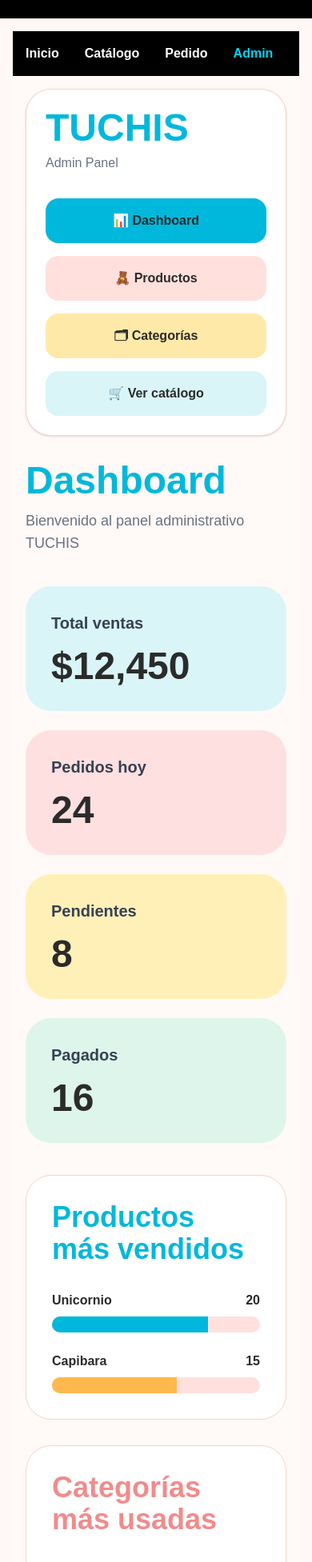
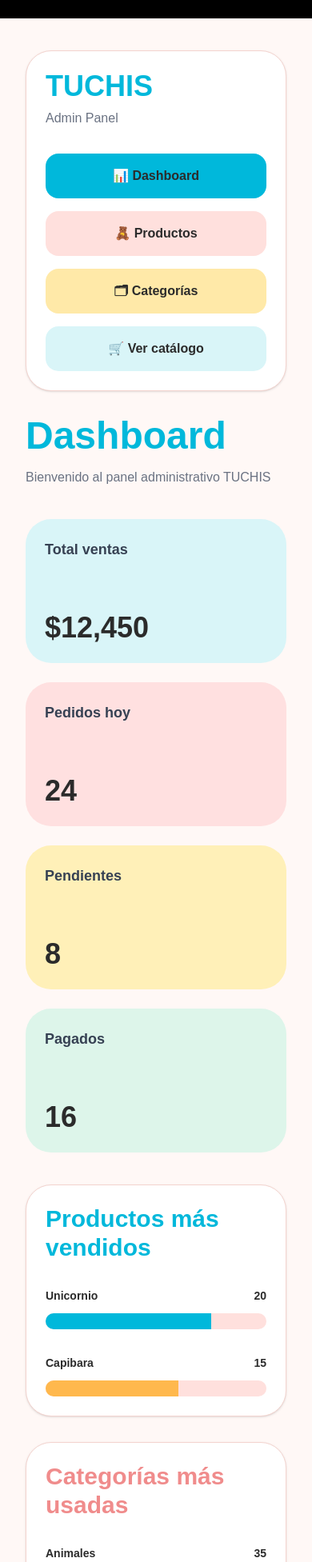
Before and after one commit to erickmd79/tuchis-system, a Next.js app: page /admin in a window 390 px wide. Shown: the part 47-2000 px from the top of the page at 80% size. Built offline with nearby package versions, Linux system fonts and the light colour scheme.

Commit message:
Fix Admin page

```diff
--- a/src/app/admin/page.tsx
+++ b/src/app/admin/page.tsx
@@ -5,61 +5,26 @@ import Link from "next/link"
 export default function AdminPage() {
 
   return (
-    <div className="min-h-screen bg-[#FFF9F7]">
 
-      {/* HEADER */}
+    <div className="w-full">
 
-      <div className="w-full bg-black text-white sticky top-0 z-50">
+      {/* MAIN CONTAINER */}
 
-        <div className="max-w-7xl mx-auto px-4 py-4 flex gap-8 overflow-x-auto">
-
-          <Link href="/">
-            <span className="font-bold whitespace-nowrap">
-              Inicio
-            </span>
-          </Link>
-
-          <Link href="/catalogo">
-            <span className="font-bold whitespace-nowrap">
-              Catálogo
-            </span>
-          </Link>
-
-          <Link href="/pedido">
-            <span className="font-bold whitespace-nowrap">
-              Pedido
-            </span>
-          </Link>
-
-          <Link href="/admin">
-            <span className="font-bold whitespace-nowrap text-cyan-400">
-              Admin
-            </span>
-          </Link>
-
-        </div>
-
-      </div>
-
-      {/* MAIN */}
-
-      <div className="max-w-7xl mx-auto p-4 md:p-8">
-
-        {/* TOP */}
+      <div className="max-w-[1400px] mx-auto px-4 md:px-8 py-6 md:py-10">
 
         <div className="flex flex-col lg:flex-row gap-8">
 
           {/* SIDEBAR */}
 
-          <aside className="w-full lg:w-[280px] flex-shrink-0">
+          <aside className="w-full lg:w-[280px] lg:flex-shrink-0">
 
-            <div className="bg-white rounded-[32px] border border-[#F4D4CF] shadow-sm p-6 sticky top-28">
+            <div className="bg-white rounded-[32px] border border-[#F4D4CF] shadow-sm p-6 lg:sticky lg:top-28">
 
-              <h1 className="text-5xl font-black text-cyan-500">
+              <h1 className="text-4xl md:text-5xl font-black text-cyan-500">
                 TUCHIS
               </h1>
 
-              <p className="text-gray-500 mt-2">
+              <p className="text-gray-500 mt-2 text-base">
                 Admin Panel
               </p>
 
@@ -67,28 +32,28 @@ export default function AdminPage() {
 
                 <Link
                   href="/admin"
-                  className="bg-cyan-500 text-white px-5 py-4 rounded-2xl font-bold text-center"
+                  className="bg-cyan-500 text-white px-5 py-4 rounded-2xl font-bold text-center hover:opacity-90 transition"
                 >
                   📊 Dashboard
                 </Link>
 
                 <Link
                   href="/admin/productos"
-                  className="bg-[#FFE0DD] text-gray-800 px-5 py-4 rounded-2xl font-bold text-center"
+                  className="bg-[#FFE0DD] text-gray-800 px-5 py-4 rounded-2xl font-bold text-center hover:opacity-90 transition"
                 >
                   🧸 Productos
                 </Link>
 
                 <Link
                   href="/admin/categorias"
-                  className="bg-[#FFE9A8] text-gray-800 px-5 py-4 rounded-2xl font-bold text-center"
+                  className="bg-[#FFE9A8] text-gray-800 px-5 py-4 rounded-2xl font-bold text-center hover:opacity-90 transition"
                 >
                   🗂 Categorías
                 </Link>
 
                 <Link
                   href="/catalogo"
-                  className="bg-[#D9F5F8] text-gray-800 px-5 py-4 rounded-2xl font-bold text-center"
+                  className="bg-[#D9F5F8] text-gray-800 px-5 py-4 rounded-2xl font-bold text-center hover:opacity-90 transition"
                 >
                   🛒 Ver catálogo
                 </Link>
@@ -103,15 +68,15 @@ export default function AdminPage() {
 
           <main className="flex-1 min-w-0">
 
-            {/* TITULO */}
+            {/* HEADER */}
 
             <div className="mb-10">
 
-              <h2 className="text-5xl md:text-7xl font-black text-cyan-500 leading-none">
+              <h2 className="text-5xl md:text-7xl font-black text-cyan-500 leading-none break-words">
                 Dashboard
               </h2>
 
-              <p className="text-gray-500 text-lg mt-3">
+              <p className="text-gray-500 text-base md:text-lg mt-4">
                 Bienvenido al panel administrativo TUCHIS
               </p>
 
@@ -119,46 +84,54 @@ export default function AdminPage() {
 
             {/* STATS */}
 
-            <div className="grid grid-cols-1 md:grid-cols-2 xl:grid-cols-4 gap-6">
+            <div className="grid grid-cols-1 sm:grid-cols-2 xl:grid-cols-4 gap-6">
 
-              <div className="rounded-[32px] p-8 bg-[#D9F5F8]">
-                <h3 className="text-gray-700 text-xl font-semibold">
+              <div className="rounded-[32px] p-6 md:p-8 bg-[#D9F5F8] min-h-[180px] flex flex-col justify-between">
+
+                <h3 className="text-gray-700 text-lg md:text-xl font-semibold">
                   Total ventas
                 </h3>
 
-                <p className="text-5xl font-black mt-4">
+                <p className="text-4xl md:text-5xl font-black mt-6">
                   $12,450
                 </p>
+
               </div>
 
-              <div className="rounded-[32px] p-8 bg-[#FFE0E0]">
-                <h3 className="text-gray-700 text-xl font-semibold">
+              <div className="rounded-[32px] p-6 md:p-8 bg-[#FFE0E0] min-h-[180px] flex flex-col justify-between">
+
+                <h3 className="text-gray-700 text-lg md:text-xl font-semibold">
                   Pedidos hoy
                 </h3>
 
-                <p className="text-5xl font-black mt-4">
+                <p className="text-4xl md:text-5xl font-black mt-6">
                   24
                 </p>
+
               </div>
 
-              <div className="rounded-[32px] p-8 bg-[#FFF0B8]">
-                <h3 className="text-gray-700 text-xl font-semibold">
+              <div className="rounded-[32px] p-6 md:p-8 bg-[#FFF0B8] min-h-[180px] flex flex-col justify-between">
+
+                <h3 className="text-gray-700 text-lg md:text-xl font-semibold">
                   Pendientes
                 </h3>
 
-                <p className="text-5xl font-black mt-4">
+                <p className="text-4xl md:text-5xl font-black mt-6">
                   8
                 </p>
+
               </div>
 
-              <div className="rounded-[32px] p-8 bg-[#DDF5EA]">
-                <h3 className="text-gray-700 text-xl font-semibold">
+              <div className="rounded-[32px] p-6 md:p-8 bg-[#DDF5EA] min-h-[180px] flex flex-col justify-between">
+
+                <h3 className="text-gray-700 text-lg md:text-xl font-semibold">
                   Pagados
                 </h3>
 
-                <p className="text-5xl font-black mt-4">
+                <p className="text-4xl md:text-5xl font-black mt-6">
                   16
                 </p>
+
               </div>
 
             </div>
@@ -167,21 +140,28 @@ export default function AdminPage() {
 
             <div className="grid grid-cols-1 xl:grid-cols-2 gap-8 mt-10">
 
-              {/* MÁS VENDIDOS */}
+              {/* PRODUCTOS */}
 
-              <div className="bg-white rounded-[32px] border border-[#F4D4CF] p-8">
+              <div className="bg-white rounded-[32px] border border-[#F4D4CF] p-6 md:p-8 shadow-sm">
 
-                <h3 className="text-4xl font-black text-cyan-500 mb-8">
+                <h3 className="text-3xl md:text-4xl font-black text-cyan-500 mb-8">
                   Productos más vendidos
                 </h3>
 
-                <div className="space-y-6">
+                <div className="space-y-8">
 
                   <div>
 
-                    <div className="flex justify-between mb-2 font-bold">
-                      <span>Unicornio</span>
-                      <span>20</span>
+                    <div className="flex items-center justify-between gap-4 mb-3 font-bold text-sm md:text-base">
+
+                      <span className="truncate">
+                        Unicornio
+                      </span>
+
+                      <span>
+                        20
+                      </span>
+
                     </div>
 
                     <div className="h-5 rounded-full bg-[#FFE0DD] overflow-hidden">
@@ -194,9 +174,16 @@ export default function AdminPage() {
 
                   <div>
 
-                    <div className="flex justify-between mb-2 font-bold">
-                      <span>Capibara</span>
-                      <span>15</span>
+                    <div className="flex items-center justify-between gap-4 mb-3 font-bold text-sm md:text-base">
+
+                      <span className="truncate">
+                        Capibara
+                      </span>
+
+                      <span>
+                        15
+                      </span>
+
                     </div>
 
                     <div className="h-5 rounded-full bg-[#FFE0DD] overflow-hidden">
@@ -211,21 +198,28 @@ export default function AdminPage() {
 
               </div>
 
-              {/* CATEGORIAS */}
+              {/* CATEGORÍAS */}
 
-              <div className="bg-white rounded-[32px] border border-[#F4D4CF] p-8">
+              <div className="bg-white rounded-[32px] border border-[#F4D4CF] p-6 md:p-8 shadow-sm">
 
-                <h3 className="text-4xl font-black text-[#F08C8C] mb-8">
+                <h3 className="text-3xl md:text-4xl font-black text-[#F08C8C] mb-8">
                   Categorías más usadas
                 </h3>
 
-                <div className="space-y-6">
+                <div className="space-y-8">
 
                   <div>
 
-                    <div className="flex justify-between mb-2 font-bold">
-                      <span>Animales</span>
-                      <span>35</span>
+                    <div className="flex items-center justify-between gap-4 mb-3 font-bold text-sm md:text-base">
+
+                      <span className="truncate">
+                        Animales
+                      </span>
+
+                      <span>
+                        35
+                      </span>
+
                     </div>
 
                     <div className="h-5 rounded-full bg-[#FFF0B8] overflow-hidden">
@@ -238,9 +232,16 @@ export default function AdminPage() {
 
                   <div>
 
-                    <div className="flex justify-between mb-2 font-bold">
-                      <span>Disney</span>
-                      <span>18</span>
+                    <div className="flex items-center justify-between gap-4 mb-3 font-bold text-sm md:text-base">
+
+                      <span className="truncate">
+                        Disney
+                      </span>
+
+                      <span>
+                        18
+                      </span>
+
                     </div>
 
                     <div className="h-5 rounded-full bg-[#FFF0B8] overflow-hidden">
@@ -259,33 +260,33 @@ export default function AdminPage() {
 
             {/* ACTIVIDAD */}
 
-            <div className="bg-white rounded-[32px] border border-[#F4D4CF] p-8 mt-8">
+            <div className="bg-white rounded-[32px] border border-[#F4D4CF] p-6 md:p-8 mt-8 shadow-sm">
 
-              <h3 className="text-4xl font-black text-cyan-500 mb-8">
+              <h3 className="text-3xl md:text-4xl font-black text-cyan-500 mb-8">
                 Actividad reciente
               </h3>
 
               <div className="space-y-6">
 
-                <div className="border-b border-[#F4D4CF] pb-4">
+                <div className="border-b border-[#F4D4CF] pb-5">
 
                   <p className="font-bold text-lg">
                     Pedido nuevo recibido
                   </p>
 
-                  <p className="text-gray-500">
+                  <p className="text-gray-500 mt-2">
                     Hace unos minutos
                   </p>
 
                 </div>
 
-                <div className="border-b border-[#F4D4CF] pb-4">
+                <div className="border-b border-[#F4D4CF] pb-5">
 
                   <p className="font-bold text-lg">
                     Producto actualizado
                   </p>
 
-                  <p className="text-gray-500">
+                  <p className="text-gray-500 mt-2">
                     Hace 1 hora
                   </p>
 
@@ -302,5 +303,6 @@ export default function AdminPage() {
       </div>
 
     </div>
+
   )
 }
```
